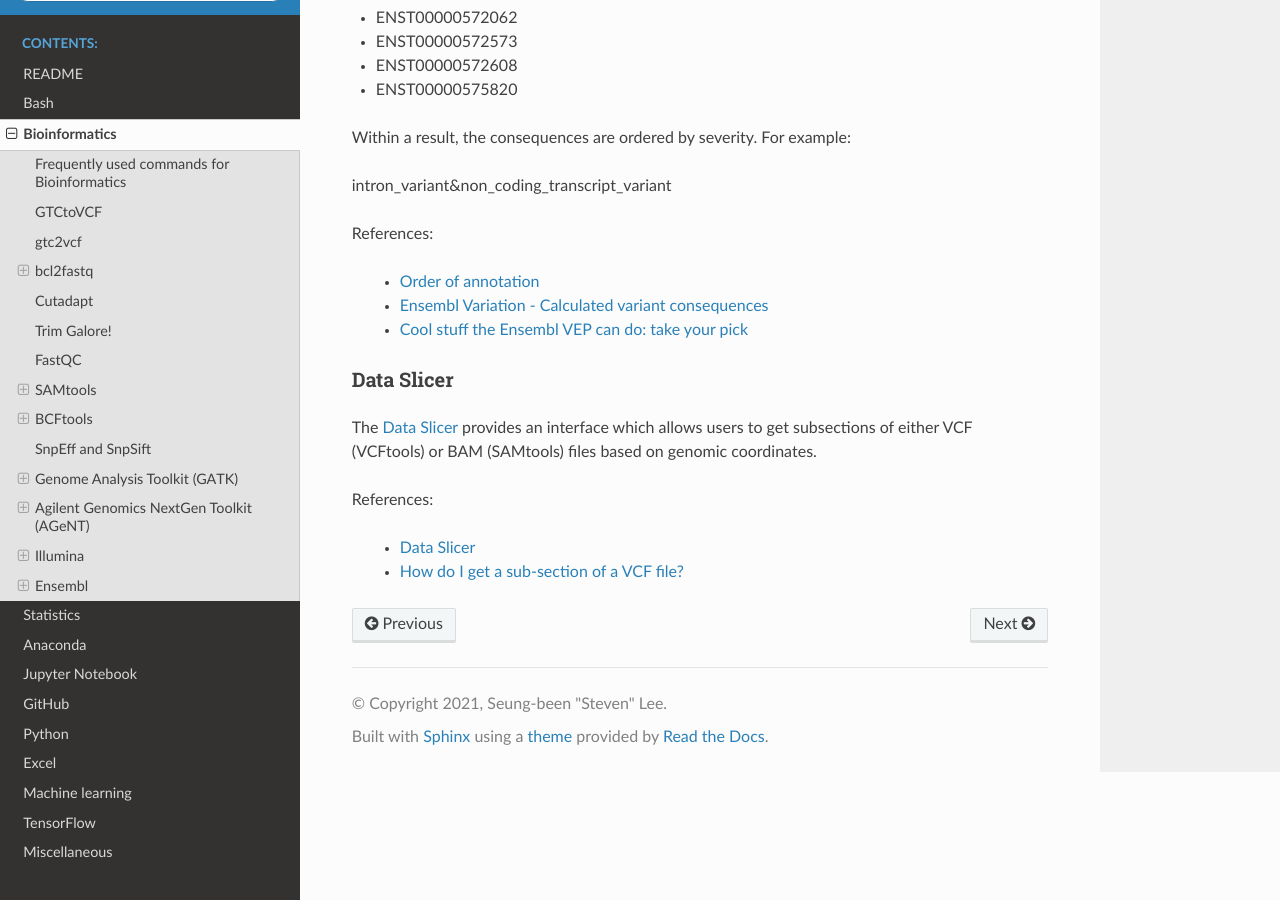
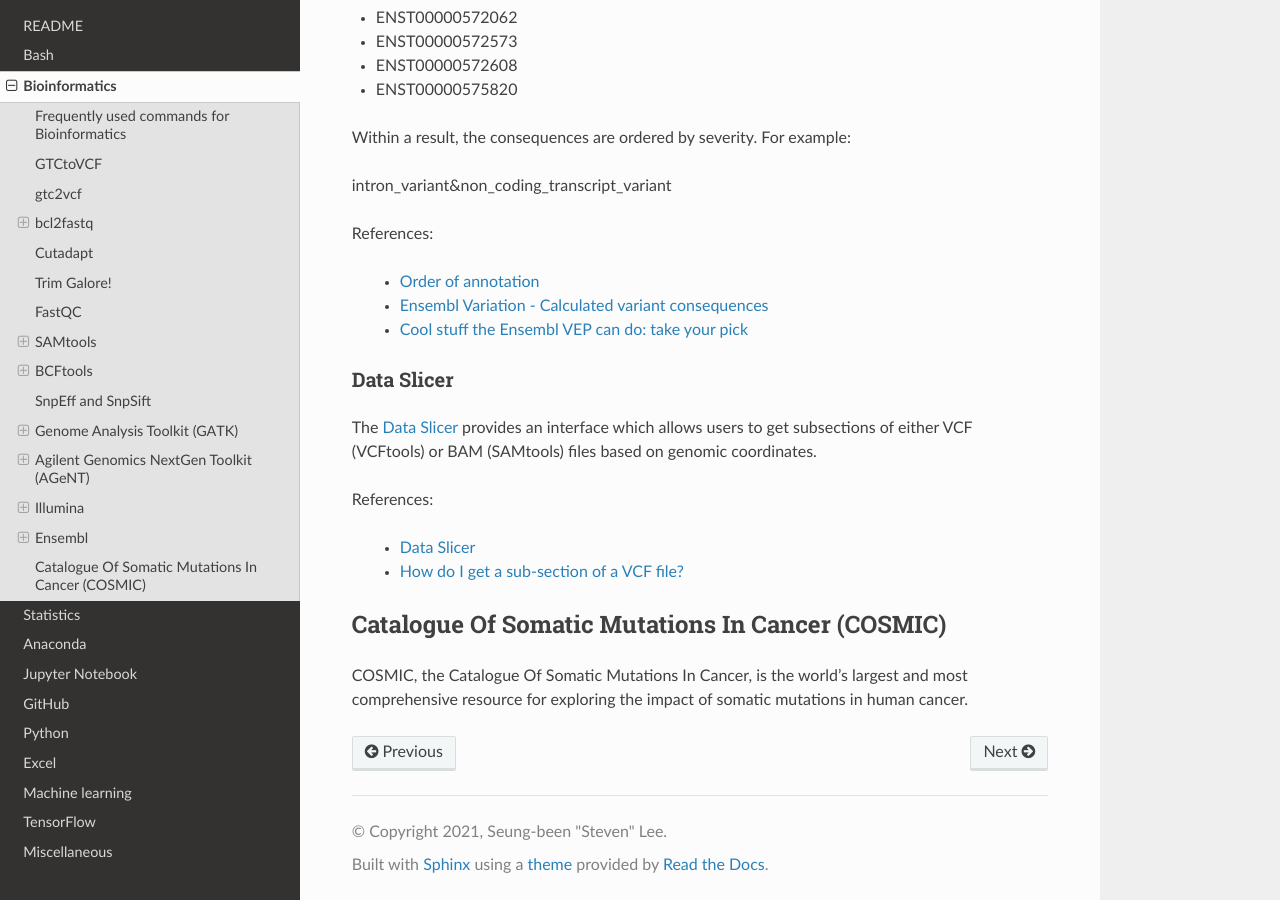
Before and after one commit to sbslee/notes, a Sphinx documentation site: the page built from docs/bioinformatics.rst, in a window 1280 px wide and 900 px high, scrolled down 10821 px. Built offline with Sphinx 7.4.7 and the Read the Docs theme 2.0.0, drawn with Linux system fonts in a browser that asks for light colours.

Commit message:
Update notes

```diff
--- a/docs/bioinformatics.rst
+++ b/docs/bioinformatics.rst
@@ -579,3 +579,9 @@ References:
 
   - `Data Slicer <https://www.internationalgenome.org/data-slicer>`__
   - `How do I get a sub-section of a VCF file? <https://www.internationalgenome.org/faq/how-do-i-get-sub-section-vcf-file/>`__
+
+
+Catalogue Of Somatic Mutations In Cancer (COSMIC)
+=================================================
+
+COSMIC, the Catalogue Of Somatic Mutations In Cancer, is the world's largest and most comprehensive resource for exploring the impact of somatic mutations in human cancer.
```
